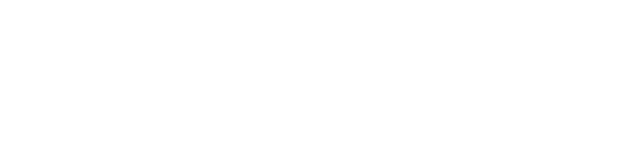
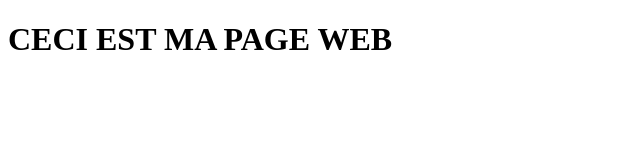
Before and after one commit to gballeydier/page_html_test_git, a plain HTML site: page index.html in a window 1280 px wide. Shown: the whole page, without its empty margins (0-640 px from the left). Drawn offline with Linux system fonts and the light colour scheme.

Commit message:
modif couleur

```diff
--- a/index.html
+++ b/index.html
@@ -4,7 +4,9 @@
         <!-- head definitions go here -->
 		<title>Hello, World!</title>
     </head>
-    <body>
+    <body background-color="green">
         <!-- the content goes here -->
+		<p><h1>CECI EST MA PAGE WEB</h1></p>
+
     </body>
 </html>
```
